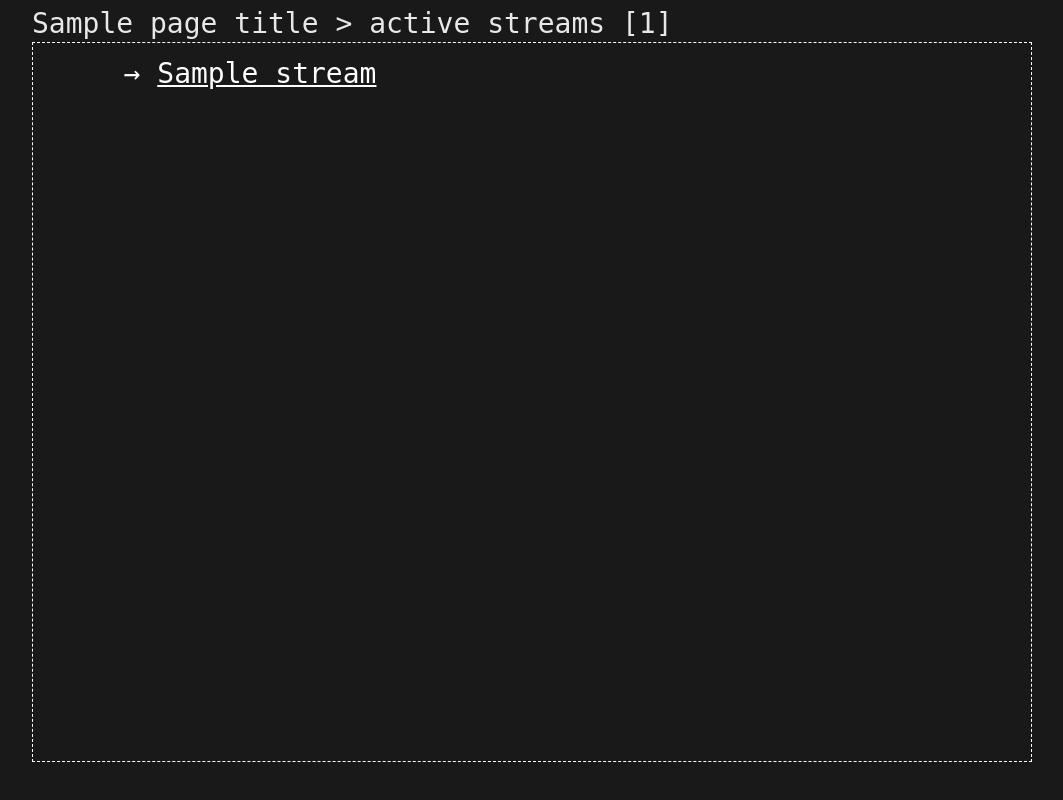
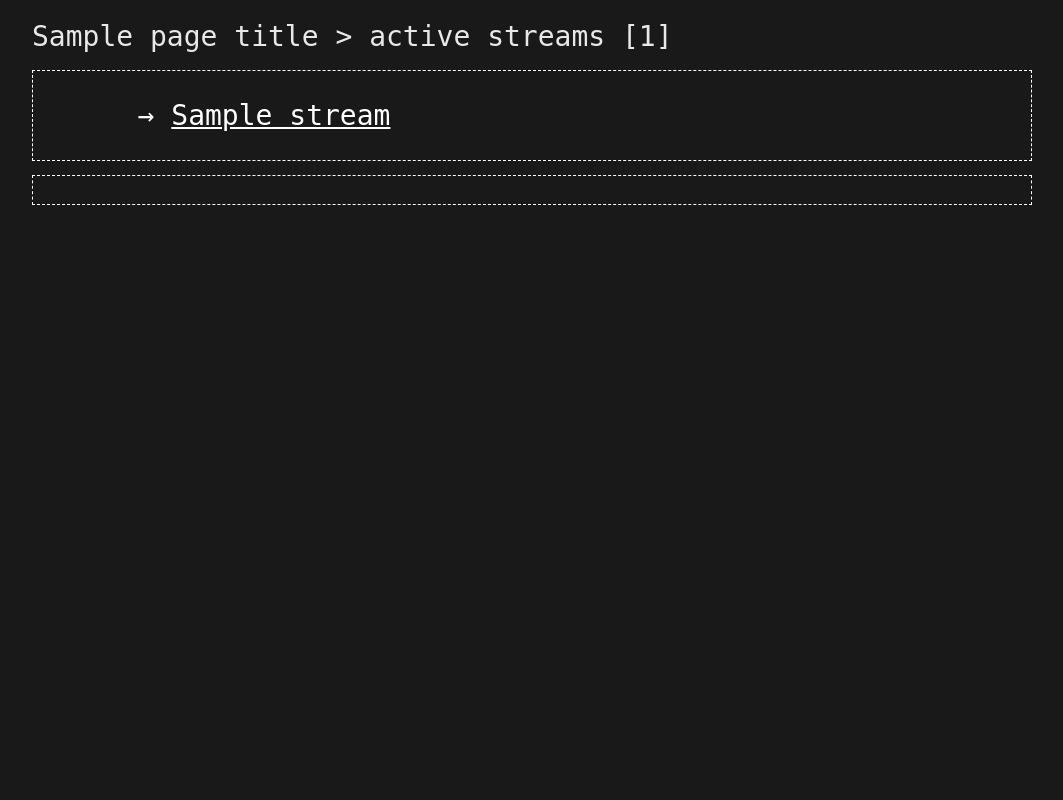
Before and after one commit to atoav/streamviewer, a Flask app: template templates/streams.html in a window 1280 px wide. Shown: the whole page, without its empty margins (108-1171 px from the left). Run offline with Flask 2, Linux system fonts and the light colour scheme; the template is opened without the code that fills it: most values are stand-ins (such as "Sample title", 1, 10 or a date in 2020).

Commit message:
Add basic section and description example

```diff
--- a/static/style.css
+++ b/static/style.css
@@ -8,7 +8,7 @@ body {
     font-family: monospace;
     display: grid;
     grid-template-columns: 10em auto 10em;
-    grid-auto-rows: 3em auto auto;
+    grid-auto-rows: 5em auto auto;
     font-size: 14px;
     grid-template-areas:
         ". title ."
@@ -26,7 +26,6 @@ body {
 content{
     grid-area: stream;
     box-sizing: border-box;
-    border: 1px dashed white;
     min-height: 90vh;
 }
 
@@ -35,8 +34,11 @@ content{
     box-sizing: border-box;
 }
 
-content .active_streams {
-
+content section {
+    border: 1px dashed white;
+    margin-bottom: 1em;
+    padding: 1em;
+    box-sizing: border-box;
 }
 
 content .active_streams .active_stream {
@@ -56,8 +58,11 @@ content .active_streams .active_stream:before {
 }
 
 header {
-    margin-top: 0.5em;
     grid-area: title;
+}
+
+header h1 {
+    margin-top: 0.7em;
 }
 
 header h1 a {
--- a/templates/streams.html
+++ b/templates/streams.html
@@ -17,7 +17,7 @@
 		{% set streamcount="none" %}
 	{% endif %}
 
-	<div class="active_streams {{streamcount}}">
+	<section class="active_streams {{streamcount}}">
 		<ul class="streamlist">
 		{% for stream in active_streams %}
 			<li class="active_stream">
@@ -25,7 +25,11 @@
 			</li>
 		{% endfor %}
 		</ul>
-	</div>
+	</section>
+
+	<section class="description">
+
+	</section>
 {% endblock %}
 
 {% block footer %}
```
Also changed, not shown: 1 other file.
